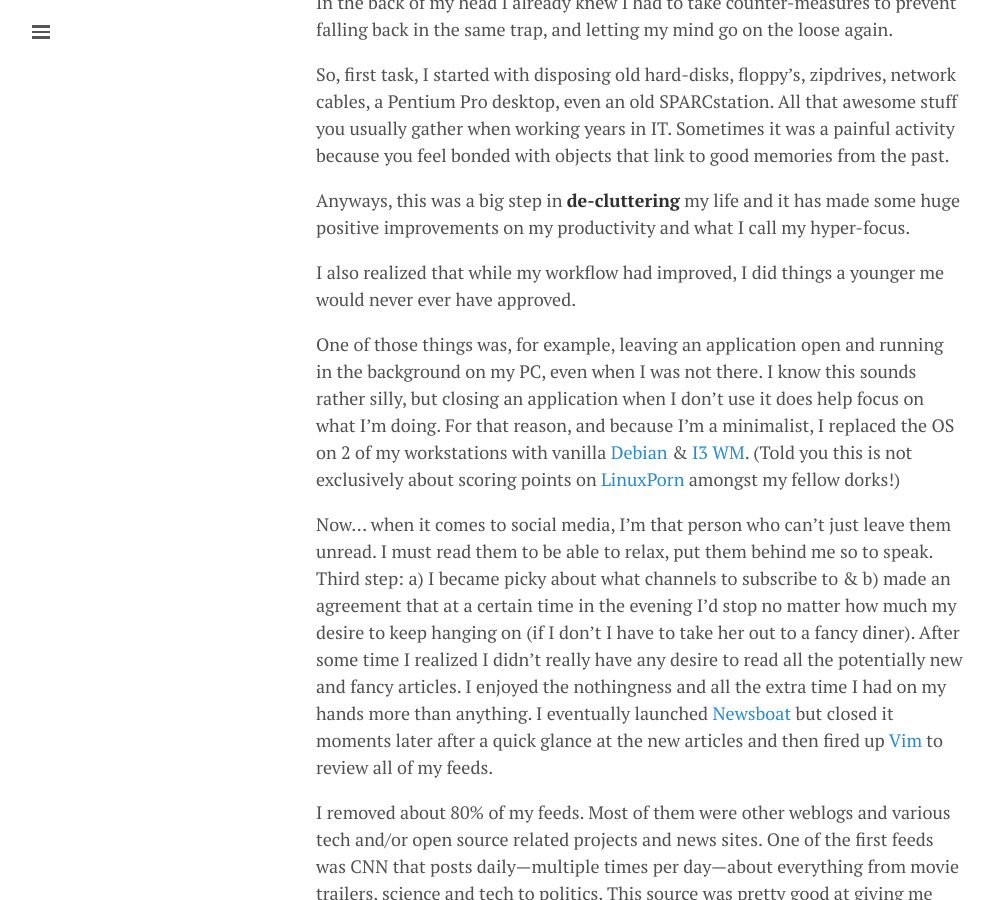
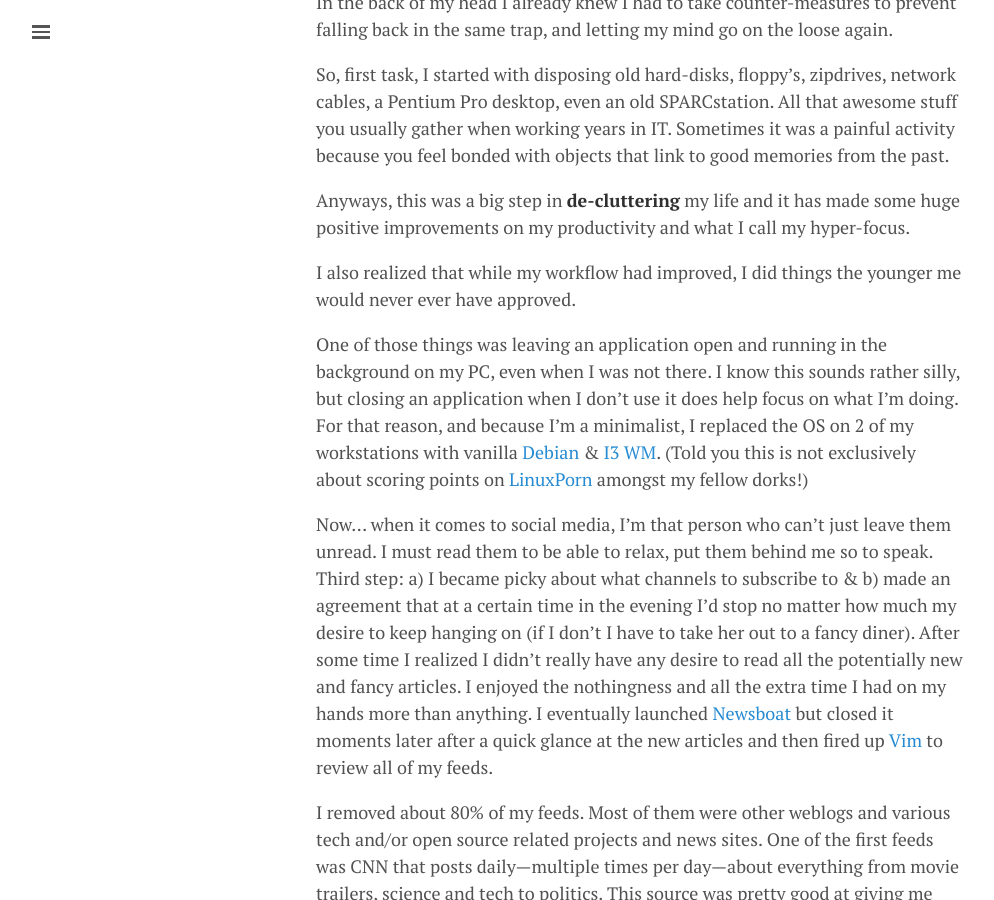
Before and after one commit to lgeurts/lgeurts.github.io, a Jekyll site: the page built from _posts/2021-11-09-why-i-decided-to-limit-my-social-presence.md, in a window 1280 px wide and 900 px high, scrolled down 868 px. Shown: the whole window, without its empty margins (0-994 px from the left). Built offline with Jekyll 4.4.1, drawn with Linux system fonts in a browser that asks for light colours; nearby versions of some CDN libraries; comment, search, counter and statistics services are not loaded.

Commit message:
Update 2021-11-09-why-i-decided-to-limit-my-social-presence.md

```diff
--- a/_posts/2021-11-09-why-i-decided-to-limit-my-social-presence.md
+++ b/_posts/2021-11-09-why-i-decided-to-limit-my-social-presence.md
@@ -22,9 +22,9 @@
 
 Anyways, this was a big step in **de-cluttering** my life and it has made some huge positive improvements on my productivity and what I call my hyper-focus.
 
-I also realized that while my workflow had improved, I did things a younger me would never ever have approved.
+I also realized that while my workflow had improved, I did things the younger me would never ever have approved.
 
-One of those things was, for example, leaving an application open and running in the background on my PC, even when I was not there. I know this sounds rather silly, but closing an application when I don’t use it does help focus on what I’m doing. For that reason, and because I'm a minimalist, I replaced the OS on 2 of my workstations with vanilla [Debian](https://www.debian.org/) & [I3 WM](https://i3wm.org/). (Told you this is not exclusively about scoring points on [LinuxPorn](https://www.reddit.com/r/LinuxPorn/) amongst my fellow dorks!)
+One of those things was leaving an application open and running in the background on my PC, even when I was not there. I know this sounds rather silly, but closing an application when I don’t use it does help focus on what I’m doing. For that reason, and because I'm a minimalist, I replaced the OS on 2 of my workstations with vanilla [Debian](https://www.debian.org/) & [I3 WM](https://i3wm.org/). (Told you this is not exclusively about scoring points on [LinuxPorn](https://www.reddit.com/r/LinuxPorn/) amongst my fellow dorks!)
 
 Now... when it comes to social media, I’m that person who can’t just leave them unread. I must read them to be able to relax, put them behind me so to speak. Third step: a) I became picky about what channels to subscribe to & b) made an agreement that at a certain time in the evening I'd stop no matter how much my desire to keep hanging on (if I don't I have to take her out to a fancy diner). After some time I realized I didn’t really have any desire to read all the potentially new and fancy articles. I enjoyed the nothingness and all the extra time I had on my hands more than anything. I eventually launched [Newsboat]([https://newsboat.org/) but closed it moments later after a quick glance at the new articles and then fired up [Vim](https://www.vim.org/download.php/) to review all of my feeds.
 
```
